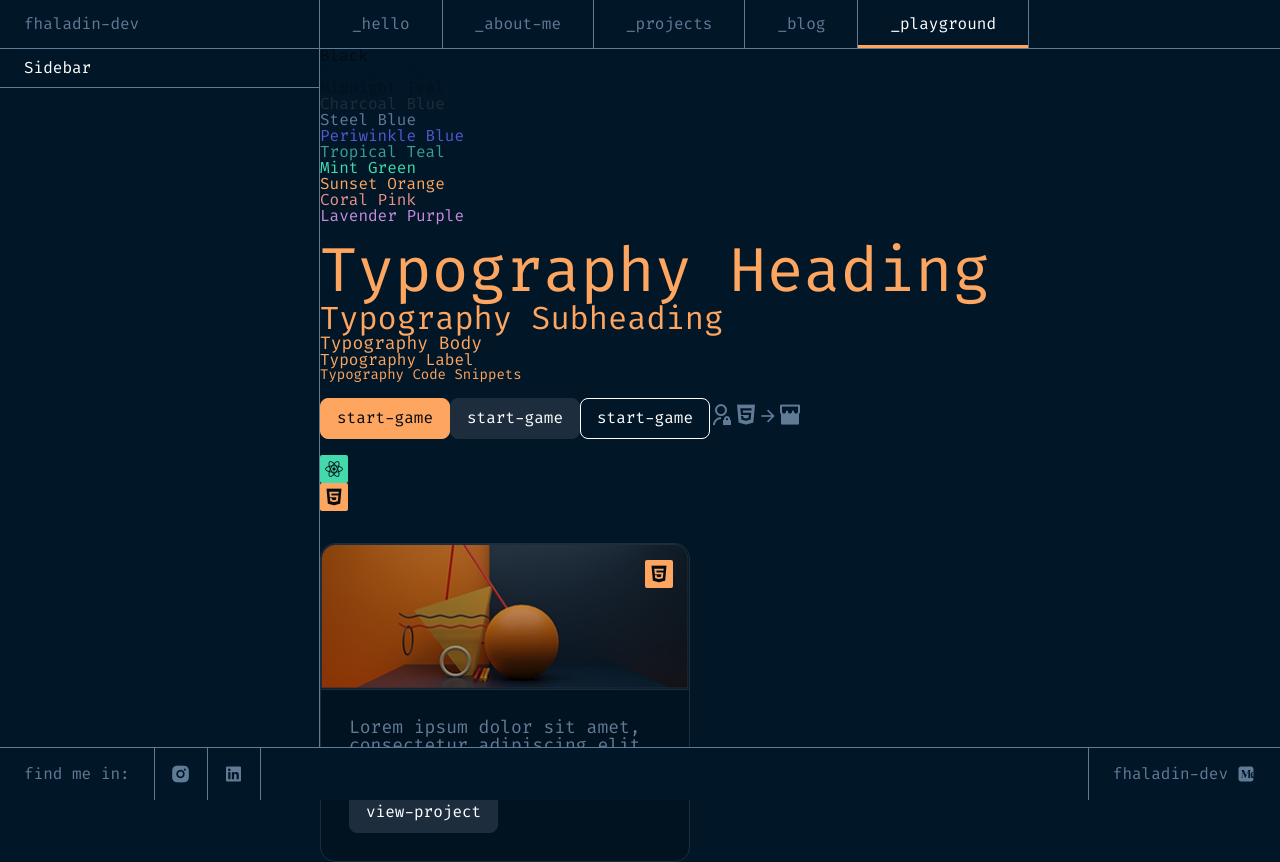
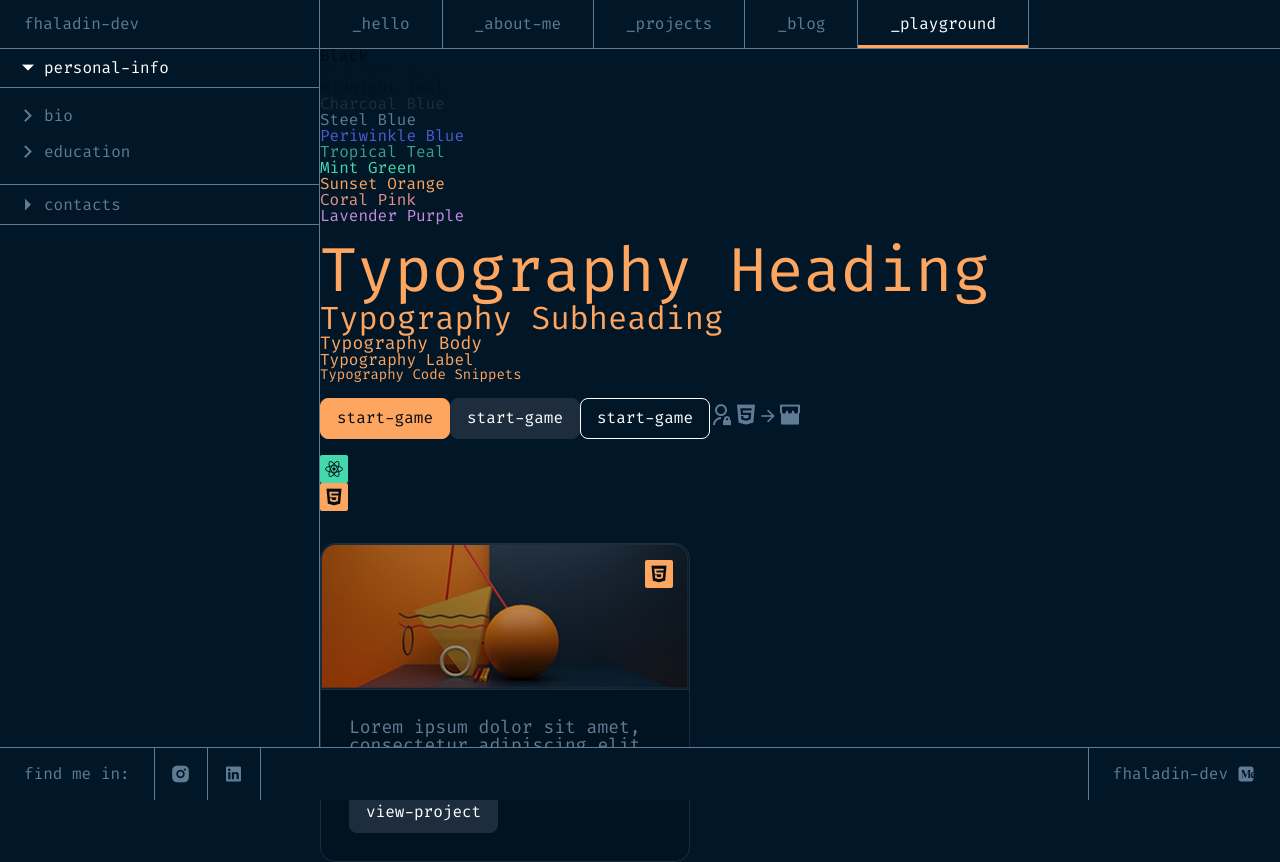
Before and after one commit to fhaladin/fhaladin.dev, a Vue app: page /playground in a window 1280 px wide. Built offline with nearby package versions, Linux system fonts and the light colour scheme.

Commit message:
refactor sidebar layout to use dynamic groups, enhance interactivity with accordion functionality, and improve styling for better visual hierarchy

```diff
--- a/src/assets/style/components/layout/sidebar.css
+++ b/src/assets/style/components/layout/sidebar.css
@@ -7,11 +7,77 @@
     text-white;
 }
 
-.sidebar__group-head {
+.sidebar-group {
+  @apply flex
+    flex-col;
+}
+
+.sidebar-group__head {
   @apply h-[40px]
     border-b
     border-steel-blue
     flex
     items-center
+    cursor-pointer
+    text-steel-blue
     px-6;
+
+  user-select: none;
 }
+
+.sidebar-group__head.active {
+  @apply text-white;
+}
+
+.sidebar-group__item {
+  @apply flex
+    gap-2
+    flex-col
+    items-start
+    cursor-pointer
+    text-steel-blue
+    mb-1
+    justify-center;
+
+  user-select: none;
+}
+
+.sidebar-group__item.active {
+  @apply text-white;
+}
+
+.sidebar-group__item-icon {
+  @apply mr-1
+    -ml-2
+    text-steel-blue;
+}
+
+.sidebar-group__item-children {
+  @apply flex
+    flex-col
+    gap-2;
+}
+
+.sidebar-group__item-child {
+  @apply ml-6;
+}
+
+.sidebar-group__head-icon {
+  @apply mr-1
+    -ml-2
+    text-steel-blue;
+}
+
+.sidebar-group__head.active > .sidebar-group__head-icon {
+  @apply text-white;
+}
+
+.sidebar-group__body {
+  @apply flex
+    gap-2
+    py-4
+    px-6
+    border-b
+    border-steel-blue
+    flex-col;
+}
--- a/src/components/layout/sidebar/LSidebar.vue
+++ b/src/components/layout/sidebar/LSidebar.vue
@@ -1,11 +1,57 @@
 <template>
   <aside class="sidebar">
-    <div class="sidebar__group">
-      <div class="sidebar__group-head">Sidebar</div>
-    </div>
+    <LSidebarGroup
+      v-for="group in groups"
+      :key="group.id"
+      :group="group"
+      :open-accordion="openAccordion"
+      :open-item="openItem"
+      @toggle-accordion="toggleAccordion"
+      @toggle-item="toggleItem"
+    />
   </aside>
 </template>
 
-<script setup lang="ts"></script>
+<script setup lang="ts">
+import { ref } from 'vue'
+import LSidebarGroup from './LSidebarGroup.vue'
 
-<style scoped></style>
+type SidebarItem = {
+  name: string
+  children?: string[]
+}
+
+type SidebarGroup = {
+  id: string
+  name: string
+  items: SidebarItem[]
+}
+
+const openAccordion = ref<string | null>('personal-info')
+const openItem = ref<string | null>(null)
+
+const groups = ref<SidebarGroup[]>([
+  {
+    id: 'personal-info',
+    name: 'personal-info',
+    items: [
+      { name: 'bio', children: ['child bio 1', 'child bio 2'] },
+      { name: 'education', children: ['child interest 1', 'child interest 2'] },
+    ],
+  },
+  {
+    id: 'contacts',
+    name: 'contacts',
+    items: [{ name: 'fhaladin.dev@gmail.com' }, { name: '+6289652...' }, { name: '@__fhaladin' }],
+  },
+])
+
+function toggleAccordion(accordionId: string) {
+  openAccordion.value = openAccordion.value === accordionId ? null : accordionId
+  openItem.value = null
+}
+
+function toggleItem(itemName: string) {
+  openItem.value = openItem.value === itemName ? null : itemName
+}
+</script>
--- /dev/null
+++ b/src/components/layout/sidebar/LSidebarGroup.vue
@@ -0,0 +1,71 @@
+<template>
+  <div :id="group.id" class="sidebar-group">
+    <div
+      class="sidebar-group__head"
+      @click="toggleAccordion(group.id)"
+      :class="{ active: openAccordion === group.id }"
+    >
+      <UiIcon
+        :name="openAccordion === group.id ? 'arrow-down-s' : 'arrow-right-s'"
+        class="sidebar-group__head-icon"
+      />
+      {{ group.name }}
+    </div>
+
+    <ul v-if="openAccordion === group.id" class="sidebar-group__body">
+      <li v-for="item in group.items" :key="item.name" class="sidebar-group__item">
+        <div
+          class="flex items-center"
+          @click.stop="toggleItem(item.name)"
+          :class="{ 'text-white': openItem === item.name && item.children }"
+        >
+          <UiIcon
+            v-if="item.children"
+            :name="openItem === item.name ? 'arrow-down-s' : 'arrow-right-s'"
+            variant="line"
+            class="sidebar-group__item-icon"
+            :class="{ 'text-white': openItem === item.name }"
+          />
+          <span>{{ item.name }}</span>
+        </div>
+        <ul v-if="openItem === item.name && item.children" class="sidebar-group__item-children">
+          <li v-for="child in item.children" :key="child" class="sidebar-group__item-child">
+            <span>{{ child }}</span>
+          </li>
+        </ul>
+      </li>
+    </ul>
+  </div>
+</template>
+
+<script setup lang="ts">
+type SidebarItem = {
+  name: string
+  children?: string[]
+}
+
+type SidebarGroup = {
+  id: string
+  name: string
+  items: SidebarItem[]
+}
+
+defineProps<{
+  group: SidebarGroup
+  openAccordion: string | null
+  openItem: string | null
+}>()
+
+const emit = defineEmits<{
+  (e: 'toggle-accordion', id: string): void
+  (e: 'toggle-item', name: string): void
+}>()
+
+const toggleAccordion = (accordionId: string) => {
+  emit('toggle-accordion', accordionId)
+}
+
+const toggleItem = (itemName: string) => {
+  emit('toggle-item', itemName)
+}
+</script>
--- a/src/components/views/hello/SectionHero.vue
+++ b/src/components/views/hello/SectionHero.vue
@@ -6,9 +6,9 @@
       <UiTypingText :text="titles" />
     </h2>
 
-    <p class="text-steel-blue mb-1" style="line-height: normal">// Welcom to fhaladin.dev</p>
-    <p class="text-steel-blue mb-1" style="line-height: normal">// Hire me for your next project</p>
-    <p class="text-steel-blue" style="line-height: normal">
+    <p class="text-steel-blue mb-1 leading-normal">// Welcom to fhaladin.dev</p>
+    <p class="text-steel-blue mb-1 leading-normal">// Hire me for your next project</p>
+    <p class="text-steel-blue leading-normal">
       <span class="text-periwinkle-blue">const </span>
       <span class="text-mint-green">mySkills </span>
       <span class="text-white">= </span>
```
